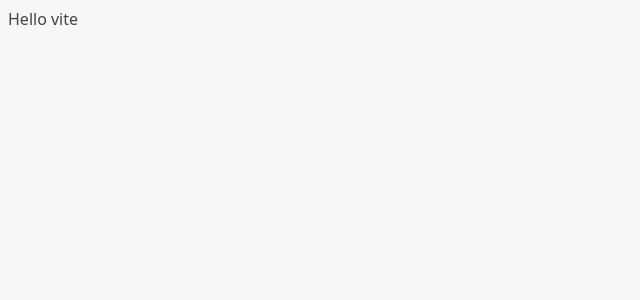
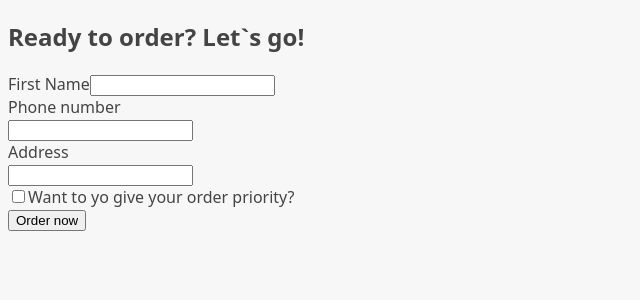
Before and after one commit to uhpoler/FastReactPizza, a React (Vite) app: page /order/new in a window 1280 px wide. Shown: the top 300 px of the page, without its empty margins (0-640 px from the left). Built offline with nearby package versions, Linux system fonts and the light colour scheme; the HTML template or start-up script is replaced by a standard one.

Commit message:
Implemented routes

```diff
--- a/package.json
+++ b/package.json
@@ -11,7 +11,8 @@
   },
   "dependencies": {
     "react": "^18.2.0",
-    "react-dom": "^18.2.0"
+    "react-dom": "^18.2.0",
+    "react-router-dom": "^6.26.2"
   },
   "devDependencies": {
     "@types/react": "^18.2.15",
--- a/src/App.jsx
+++ b/src/App.jsx
@@ -1,5 +1,35 @@
+import { createBrowserRouter, RouterProvider } from "react-router-dom";
+import Home from "./ui/Home";
+import Menu from "./features/menu/Menu";
+import Cart from "./features/cart/Cart";
+import CreateOrder from "./features/order/CreateOrder";
+import Order from "./features/order/Order";
+
+const router = createBrowserRouter([
+  {
+    path: "/",
+    element: <Home />,
+  },
+  {
+    path: "/menu",
+    element: <Menu />,
+  },
+  {
+    path: "/cart",
+    element: <Cart />,
+  },
+  {
+    path: "/order/new",
+    element: <CreateOrder />,
+  },
+  {
+    path: "/order/:orderId",
+    element: <Order />,
+  },
+]);
+
 function App() {
-  return <div>Hello vite</div>;
+  return <RouterProvider router={router} />;
 }
 
 export default App;
--- a/src/features/order/CreateOrder.jsx
+++ b/src/features/order/CreateOrder.jsx
@@ -1,5 +1,3 @@
-import { useState } from "react";
-
 // https://uibakery.io/regex-library/phone-number
 const isValidPhone = (str) =>
   /^\+?\d{1,4}?[-.\s]?\(?\d{1,3}?\)?[-.\s]?\d{1,4}[-.\s]?\d{1,4}[-.\s]?\d{1,9}$/.test(
@@ -36,7 +34,7 @@
 
   return (
     <div>
-      <h2>Ready to order? Let's go!</h2>
+      <h2>Ready to order? Let`s go!</h2>
 
       <form>
         <div>
--- a/src/features/order/OrderItem.jsx
+++ b/src/features/order/OrderItem.jsx
@@ -1,3 +1,5 @@
+import { formatCurrency } from "../../utils/helpers";
+
 function OrderItem({ item, isLoadingIngredients, ingredients }) {
   const { quantity, name, totalPrice } = item;
 
--- a/src/features/cart/main.jsx
+++ b/src/main.jsx
@@ -1,6 +1,6 @@
 import React from "react";
 import ReactDOM from "react-dom/client";
-import App from "../../App.jsx";
+import App from "./App.jsx";
 import "./index.css";
 
 ReactDOM.createRoot(document.getElementById("root")).render(
```
Also changed, not shown: 1 other file (tests, documents, lock files or other folders).
